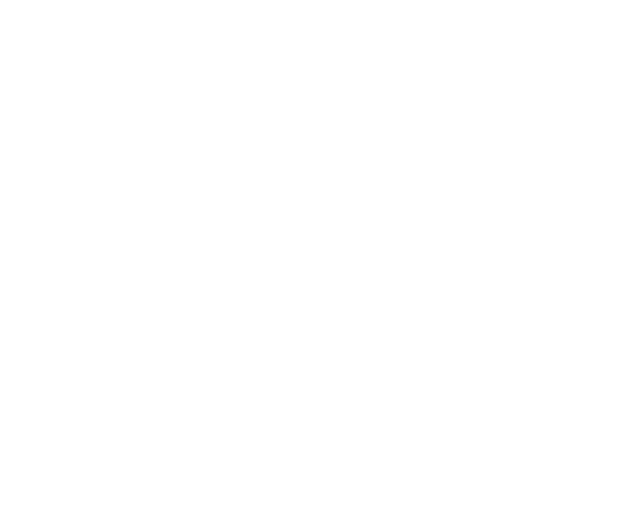
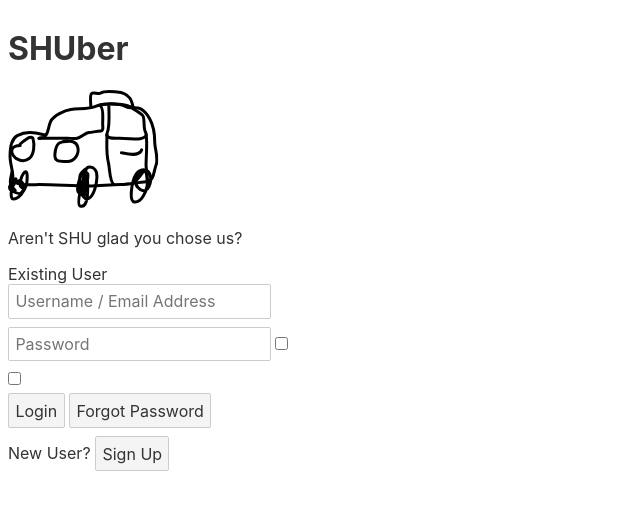
Before and after one commit to EthanBarlo/SHUberSvelte, a Svelte app: page / in a window 1280 px wide. Shown: the top 510 px of the page, without its empty margins (0-640 px from the left). Built offline with nearby package versions, Linux system fonts and the light colour scheme.

Commit message:
Created Standard HTML for Login

```diff
--- a/src/Components/CarSVG.svelte
+++ b/src/Components/CarSVG.svelte
@@ -0,0 +1,32 @@
+<svg width="151" height="118" viewBox="0 0 151 118" fill="none" xmlns="http://www.w3.org/2000/svg">
+    <g clip-path="url(#clip0_74_9747)">
+    <path d="M79.2255 77.9488C70.8476 83.1848 71.4912 86.0819 71.4912 95.2039C71.4912 101.432 72.0196 102.586 75.7514 106.94C84.1024 116.683 92.769 86.2409 87.0852 79.6099C84.5043 76.5989 79.172 75.7648 77.7609 80.0928C77.0298 82.3348 67.1033 114.701 72.295 116.184C82.8642 119.204 79.5711 85.3418 77.6002 80.4138C75.6483 75.5348 63.9144 104.451 72.938 103.162C78.473 102.372 78.7255 95.1438 78.7255 90.8638C78.7255 89.0828 77.4265 77.7408 77.2786 83.9508C77.1317 90.1228 73.417 98.1198 74.4653 103.886C75.7878 111.16 78.7255 98.6919 78.7255 96.8119C78.7255 92.5239 81.6313 81.1268 78.404 83.9508C75.2392 86.7198 74.3849 93.6628 74.3849 97.4548" stroke="black" stroke-width="3" stroke-linecap="round"/>
+    <path d="M135.153 80.0929C129.994 85.3809 123.382 93.7569 132.26 99.4649C136.066 101.912 139.345 100.321 140.941 96.7319C148.506 79.7099 130.464 71.7329 125.186 90.8639C124.331 93.9619 120.516 111.262 126.472 111.924C133.59 112.715 138.259 101.258 139.172 95.6869C139.614 92.9959 139.258 75.8069 134.51 82.6649C132.824 85.1009 128.661 90.5729 126.472 91.6679" stroke="black" stroke-width="3" stroke-linecap="round"/>
+    <path d="M7.82896 88.7739C5.64016 90.4839 -2.10027 97.7119 3.48836 100.67C5.46376 101.716 11.0441 105.172 13.2949 102.921C20.3408 95.8749 10.8577 82.7409 4.13136 97.4549C3.22326 99.4419 2.03426 109.03 5.25666 109.03C11.1236 109.03 16.1279 101.064 17.957 96.3299C18.8734 93.9579 21.1891 75.9679 15.3848 83.6299C13.3948 86.2559 10.0674 95.6809 13.6164 97.4549" stroke="black" stroke-width="3" stroke-linecap="round"/>
+    <path d="M4.12266 81.5928C2.30526 90.9068 0.068481 93.2308 7.18586 100.349" stroke="black" stroke-width="3" stroke-linecap="round"/>
+    <path d="M37.7288 45.1804C27.4017 42.8567 19.2207 40.4244 9.27576 45.6889C2.72836 49.1559 2.04146 60.1009 2.04146 66.3469C2.04146 73.7959 4.93516 80.0929 4.93516 88.0509C4.93516 96.9799 25.3246 94.5609 30.9788 94.5609C48.0423 94.5609 63.9301 96.0079 80.8958 96.0079C91.494 96.0079 102.408 94.5609 112.647 94.5609C121.84 94.5609 129.246 92.1849 138.047 91.6679C146.405 91.1759 145.662 80.9579 147.854 75.7519C150.882 68.5599 146.728 58.9119 146.728 51.8789C146.728 44.7919 145.114 34.939 141.664 28.7288C139.451 24.7449 136.809 20.9559 132.26 18.6811C127.55 16.3261 122.075 19.2648 117.469 16.4304C111.776 12.9267 93.961 13.5529 88.2105 16.1089C80.9232 19.3477 70.8529 18.2556 62.8099 19.4046C56.7942 20.2639 45.1254 25.8364 42.5538 31.6226C39.2638 39.025 41.0498 48.2619 30.9788 48.2619" stroke="black" stroke-width="3" stroke-linecap="round"/>
+    <path d="M12.1696 55.4959C-6.06807 55.9409 8.81836 77.4129 21.1723 68.5179C26.1176 64.9569 26.7344 54.7469 25.111 49.0649C23.5006 43.4289 12.9337 53.2849 12.1696 54.0489" stroke="black" stroke-width="3" stroke-linecap="round"/>
+    <path d="M61.3631 51.1549C51.3238 51.1549 48.0683 53.0649 46.9748 63.4539C46.0171 72.5519 51.7487 71.4119 59.1928 71.4119C66.6819 71.4119 71.5598 63.8829 69.7228 56.9429C67.9444 50.2239 61.0653 51.1549 55.5756 51.1549" stroke="black" stroke-width="3" stroke-linecap="round"/>
+    <path d="M82.9232 17.3774C82.9232 15.8331 81.6452 5.47255 83.3877 3.73005C85.3308 1.78695 90.6274 4.71995 92.873 3.08705C96.275 0.612852 104.735 1.70435 109.11 1.96165C114.456 2.27615 118.759 4.25715 121.81 8.07065C124.765 11.7647 125.739 22.2601 125.739 17.5295" stroke="black" stroke-width="3" stroke-linecap="round"/>
+    <path d="M30.9788 48.2618H59.5947C62.6215 48.2618 66.344 48.8428 69.3209 48.1808C73.7141 47.2048 76.9808 42.9665 80.8958 42.5544C84.9686 42.1256 88.8427 41.1883 92.873 41.0271C95.754 40.9119 94.641 35.9145 94.641 33.7928C94.641 30.5795 95.9563 16.5896 91.7473 15.387" stroke="black" stroke-width="3" stroke-linecap="round"/>
+    <path d="M100.857 15.1825C100.857 21.9823 102.019 36.0231 99.303 42.474C96.321 49.5558 107.685 48.2618 111.36 48.2618C117.745 48.2618 143.249 52.4168 137.324 41.7505C135.064 37.6824 137.144 27.2826 134.43 25.1116C132.895 23.884 131.685 22.944 130.009 21.8963C129.245 21.4189 125.519 19.2179 125.025 18.6006C118.854 12.5917 96.3357 13.2501 91.7473 15.387" stroke="black" stroke-width="3" stroke-linecap="round"/>
+    <path d="M98.9442 44.4734C98.9442 55.6013 97.9139 62.7941 100.553 73.3491C101.631 77.6631 101.636 92.3296 105.911 94.4676" stroke="black" stroke-width="3" stroke-linecap="round"/>
+    <path d="M138.171 45.1179C139.537 55.1887 138.047 65.1808 138.047 75.2698C138.047 79.0078 139.758 87.2106 139.226 91.147" stroke="black" stroke-width="3" stroke-linecap="round"/>
+    <path d="M113.45 62.7299C118.803 63.7749 131.274 67.1329 133.706 59.8369" stroke="black" stroke-width="3" stroke-linecap="round"/>
+    </g>
+    <defs>
+    <clipPath id="clip0_74_9747">
+    <rect width="150.467" height="117.858" fill="white"/>
+    </clipPath>
+    </defs>
+    </svg>
+
+    <!-- JavaScript code for animations -->
+    <script>
+        // your script goes here
+    </script>
+
+    <!-- Styling and animating the car -->
+    <style>
+
+    </style>
--- a/src/Pages/Login.svelte
+++ b/src/Pages/Login.svelte
@@ -1,6 +1,30 @@
 <script>
-    // your script goes here
+    import Car from "../Components/CarSVG.svelte"
 </script>
+
+<h1>SHUber</h1>
+<Car/>
+<p>Aren't SHU glad you chose us?</p>
+
+<form>Existing User
+    <label for="userName">
+        <input type="text" placeholder="Username / Email Address" name="userName" required>
+    </label>
+    <label for="password">
+        <input type="password" placeholder="Password" name="password" required>
+        <input type="checkbox" name="showPassword">
+    </label>
+    <label for="rememberMe">
+        <input type="checkbox" name="rememberMe">
+    </label>
+
+    <button>Login</button>
+    <button>Forgot Password</button>
+
+    <label for="signUpBtn">New User?
+        <button>Sign Up</button>
+    </label>
+</form>
 
 
 <style>
```
